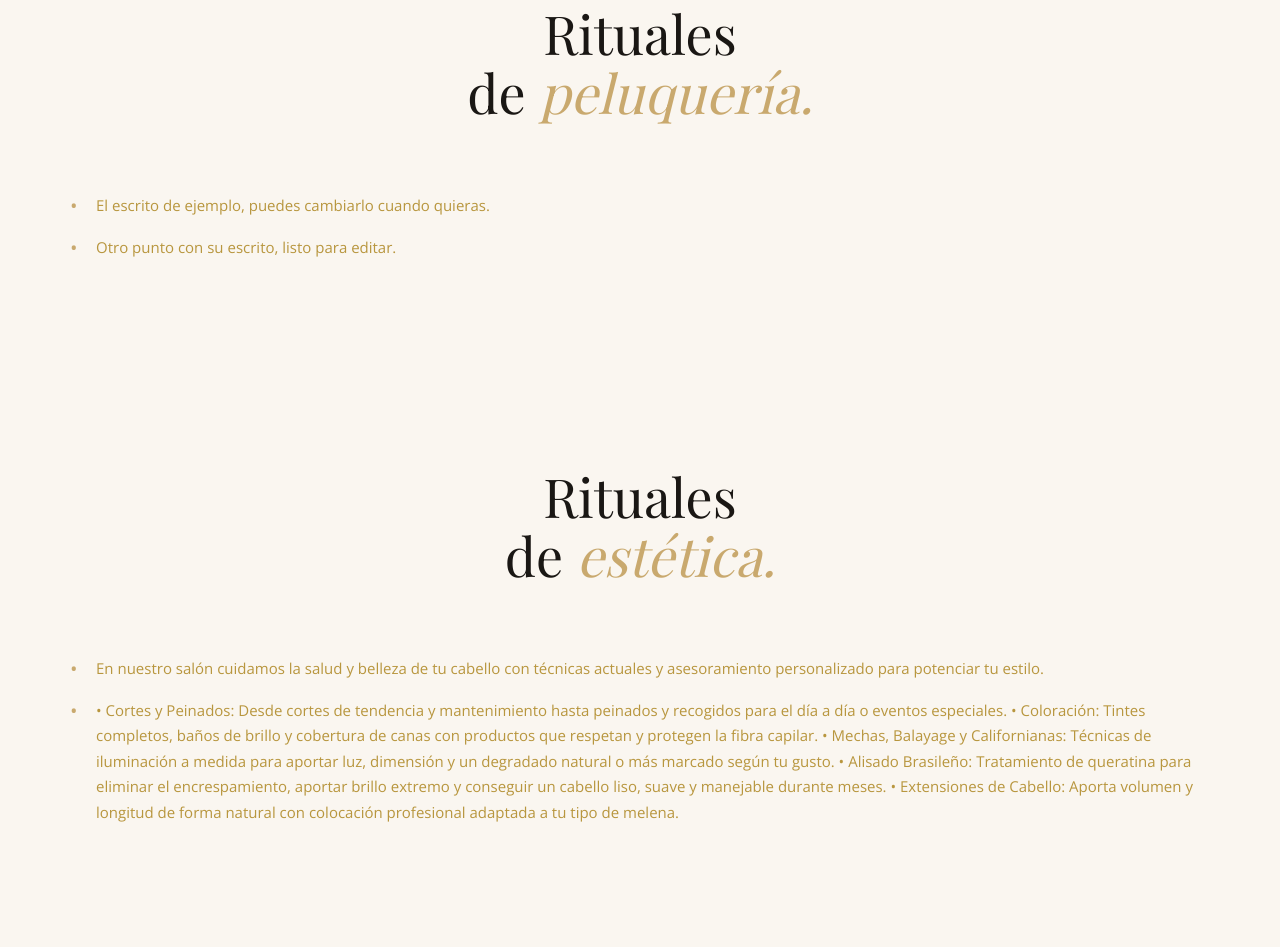
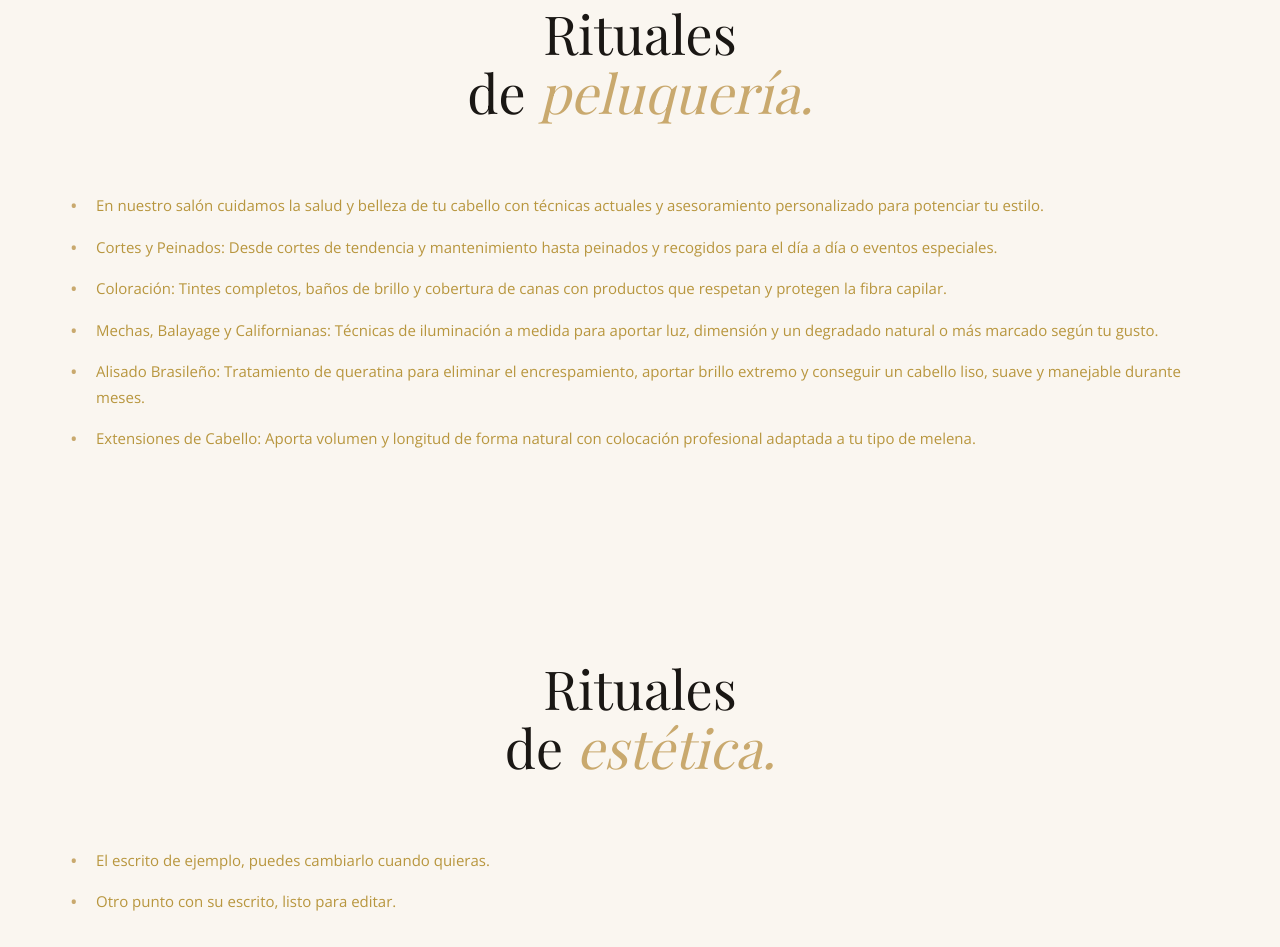
Before and after one commit to MeteoBCN/machere, a plain HTML site: page index.html in a window 1280 px wide. Shown: the part 1379-2326 px from the top of the page. Drawn offline with nearby package versions, Linux system fonts and the light colour scheme; a web font is replaced by a local one.

Commit message:
Update service descriptions in index.html

```diff
--- a/index.html
+++ b/index.html
@@ -321,8 +321,12 @@ footer{background:var(--dark);padding:80px 70px 44px}
     <h2 class="services-title">Rituales<br>de <em>peluquería.</em></h2>
   </div>
   <ul class="srv-placeholder rv">
-    <li>El escrito de ejemplo, puedes cambiarlo cuando quieras.</li>
-    <li>Otro punto con su escrito, listo para editar.</li>
+    <li>En nuestro salón cuidamos la salud y belleza de tu cabello con técnicas actuales y asesoramiento personalizado para potenciar tu estilo.</li>
+    <li>Cortes y Peinados: Desde cortes de tendencia y mantenimiento hasta peinados y recogidos para el día a día o eventos especiales.
+    <li>Coloración: Tintes completos, baños de brillo y cobertura de canas con productos que respetan y protegen la fibra capilar.</li>
+    <li>Mechas, Balayage y Californianas: Técnicas de iluminación a medida para aportar luz, dimensión y un degradado natural o más marcado según tu gusto.</li>
+    <li>Alisado Brasileño: Tratamiento de queratina para eliminar el encrespamiento, aportar brillo extremo y conseguir un cabello liso, suave y manejable durante meses.</li>
+    <li>Extensiones de Cabello: Aporta volumen y longitud de forma natural con colocación profesional adaptada a tu tipo de melena.</li>
   </ul>
 </section>
 
@@ -332,12 +336,8 @@ footer{background:var(--dark);padding:80px 70px 44px}
     <h2 class="services-title">Rituales<br>de <em>estética.</em></h2>
   </div>
   <ul class="srv-placeholder rv">
-    <li>En nuestro salón cuidamos la salud y belleza de tu cabello con técnicas actuales y asesoramiento personalizado para potenciar tu estilo.</li>
-    <li>• Cortes y Peinados: Desde cortes de tendencia y mantenimiento hasta peinados y recogidos para el día a día o eventos especiales.
-• Coloración: Tintes completos, baños de brillo y cobertura de canas con productos que respetan y protegen la fibra capilar.
-• Mechas, Balayage y Californianas: Técnicas de iluminación a medida para aportar luz, dimensión y un degradado natural o más marcado según tu gusto.
-• Alisado Brasileño: Tratamiento de queratina para eliminar el encrespamiento, aportar brillo extremo y conseguir un cabello liso, suave y manejable durante meses.
-• Extensiones de Cabello: Aporta volumen y longitud de forma natural con colocación profesional adaptada a tu tipo de melena.</li>
+    <li>El escrito de ejemplo, puedes cambiarlo cuando quieras.</li>
+    <li>Otro punto con su escrito, listo para editar.</li>
   </ul>
 </section>
 
```
